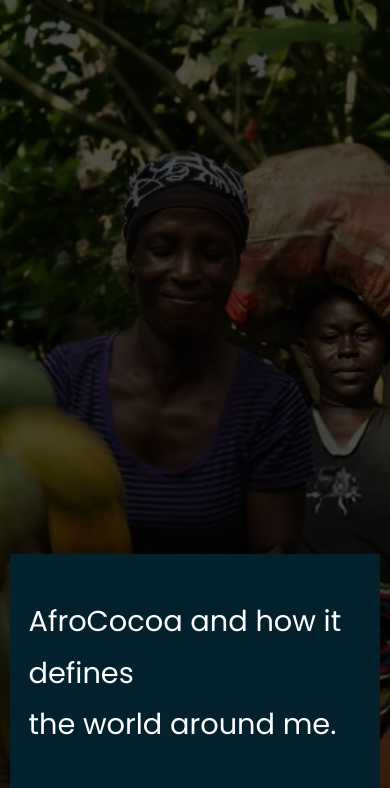
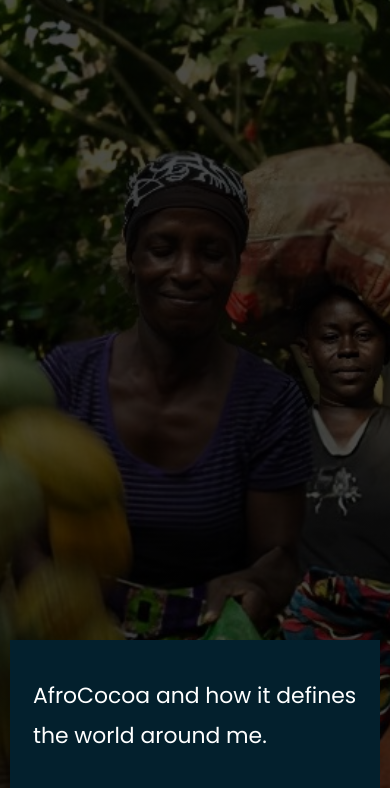
Before and after one commit to Buzzmalik/Malikk-1, a plain HTML site: page index.html in a window 390 px wide. Shown: the part 53-841 px from the top of the page. Drawn offline with nearby package versions, Linux system fonts and the light colour scheme.

Commit message:
general changes

```diff
--- a/styles/style.css
+++ b/styles/style.css
@@ -58,6 +58,10 @@ a {
 
     .overlay .home_box * {
         transform: scale(.9);
+    }
+
+    .overlay .home_box p {
+        font-size: 1.52rem;
     }
 }
 
```
